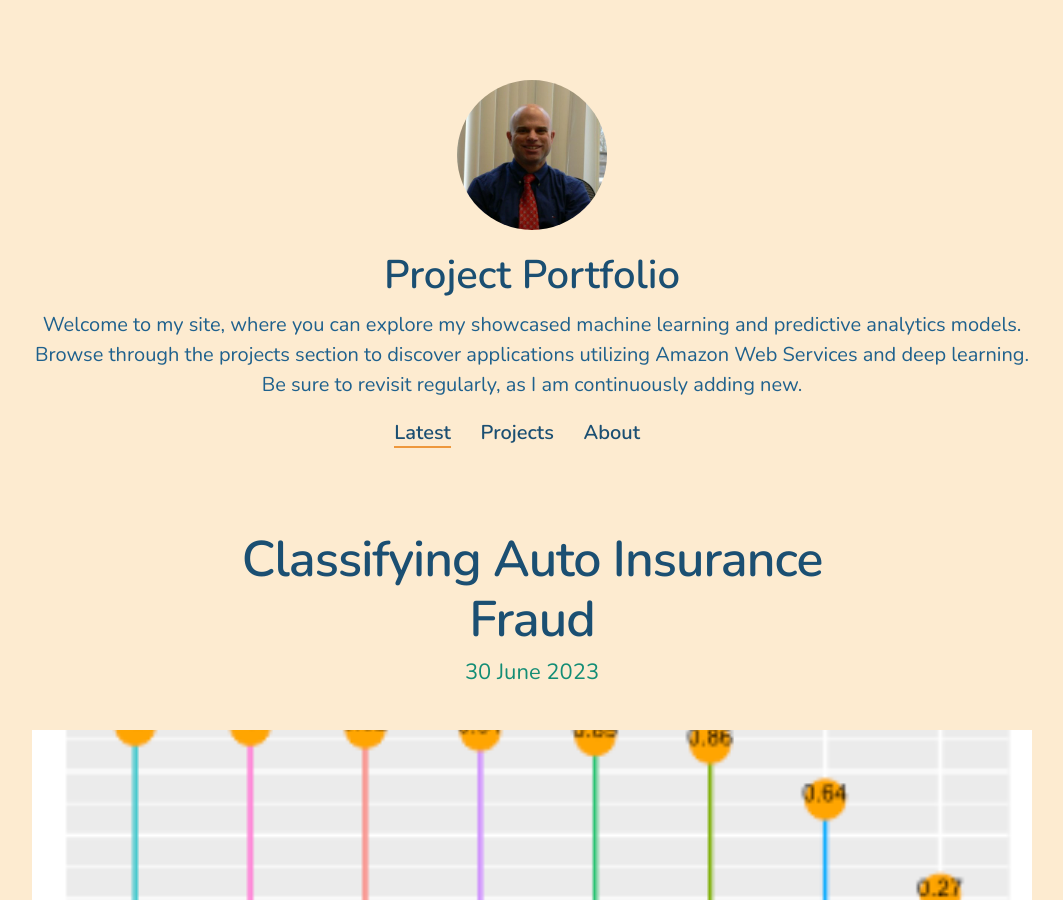
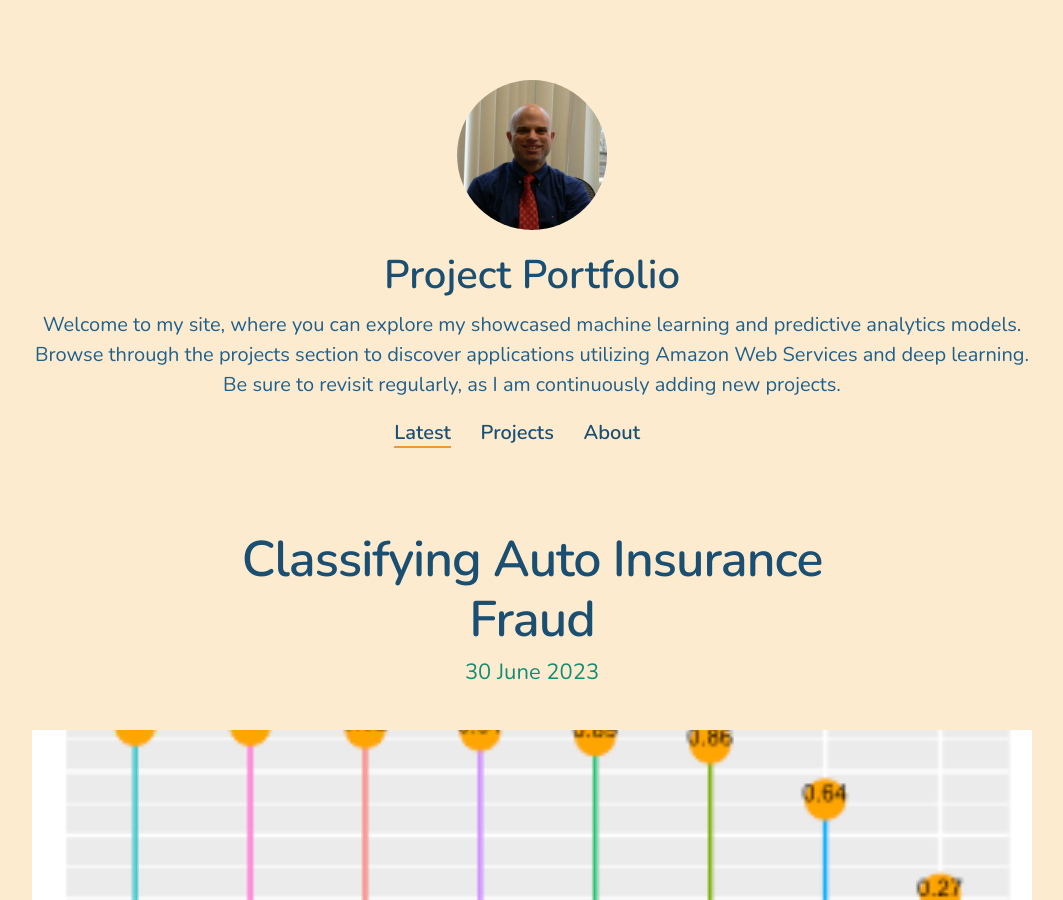
Before and after one commit to franklauder/franklauder.github.io, a Jekyll site: the page built from index.html, in a window 1280 px wide and 900 px high. Shown: the whole window, without its empty margins (108-1171 px from the left). Built offline with Jekyll 4.4.1, drawn with Linux system fonts in a browser that asks for light colours; nearby versions of some CDN libraries; the list of posts is cut into pages by our own code.

Commit message:
more edits

```diff
--- a/_data/settings.yml
+++ b/_data/settings.yml
@@ -2,7 +2,7 @@ basic_settings:
   site_title: "Project Portfolio"
   site_tagline: "Welcome to my site, where you can explore my showcased machine
   learning and predictive analytics models.
-   Browse through the projects section to discover applications utilizing Amazon Web Services and deep learning. Be sure to revisit regularly, as I am continuously adding new."
+   Browse through the projects section to discover applications utilizing Amazon Web Services and deep learning. Be sure to revisit regularly, as I am continuously adding new projects."
   favicon_image: /images/insight-logo.png
 
 
```
